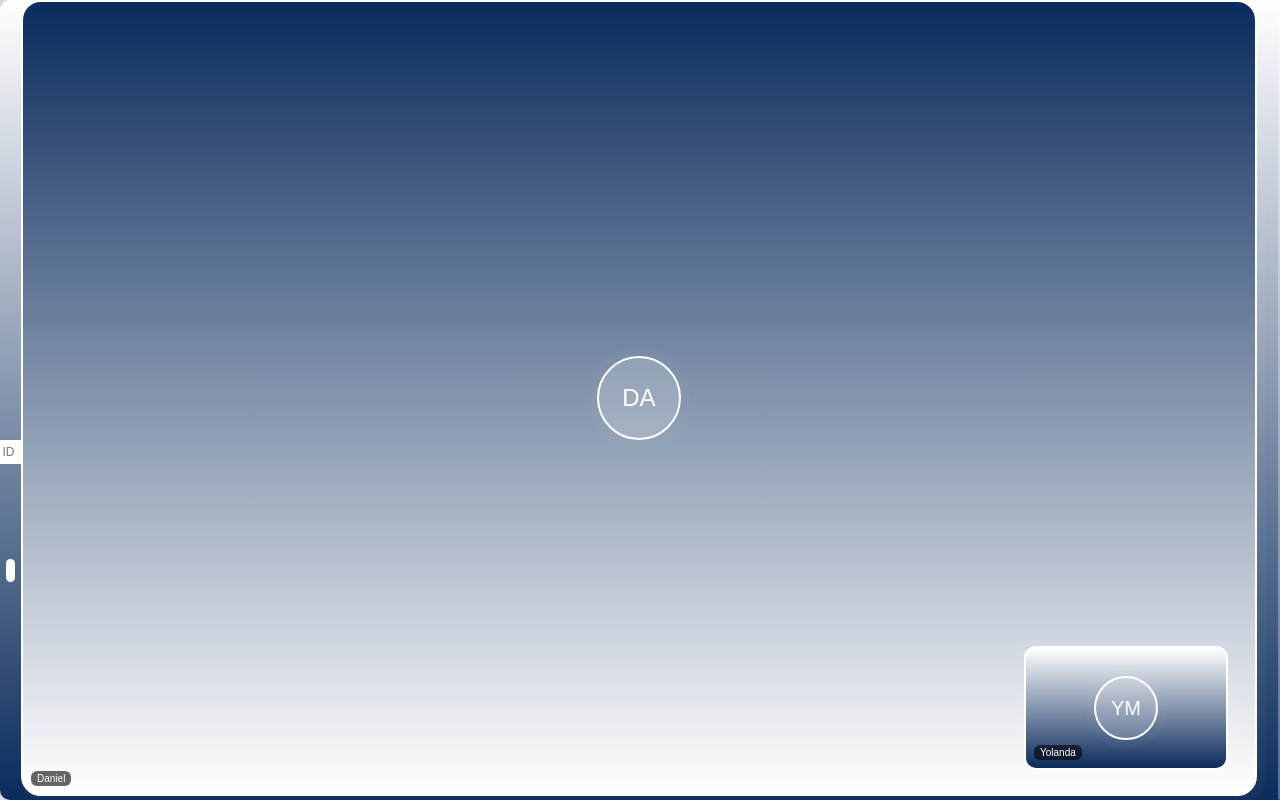
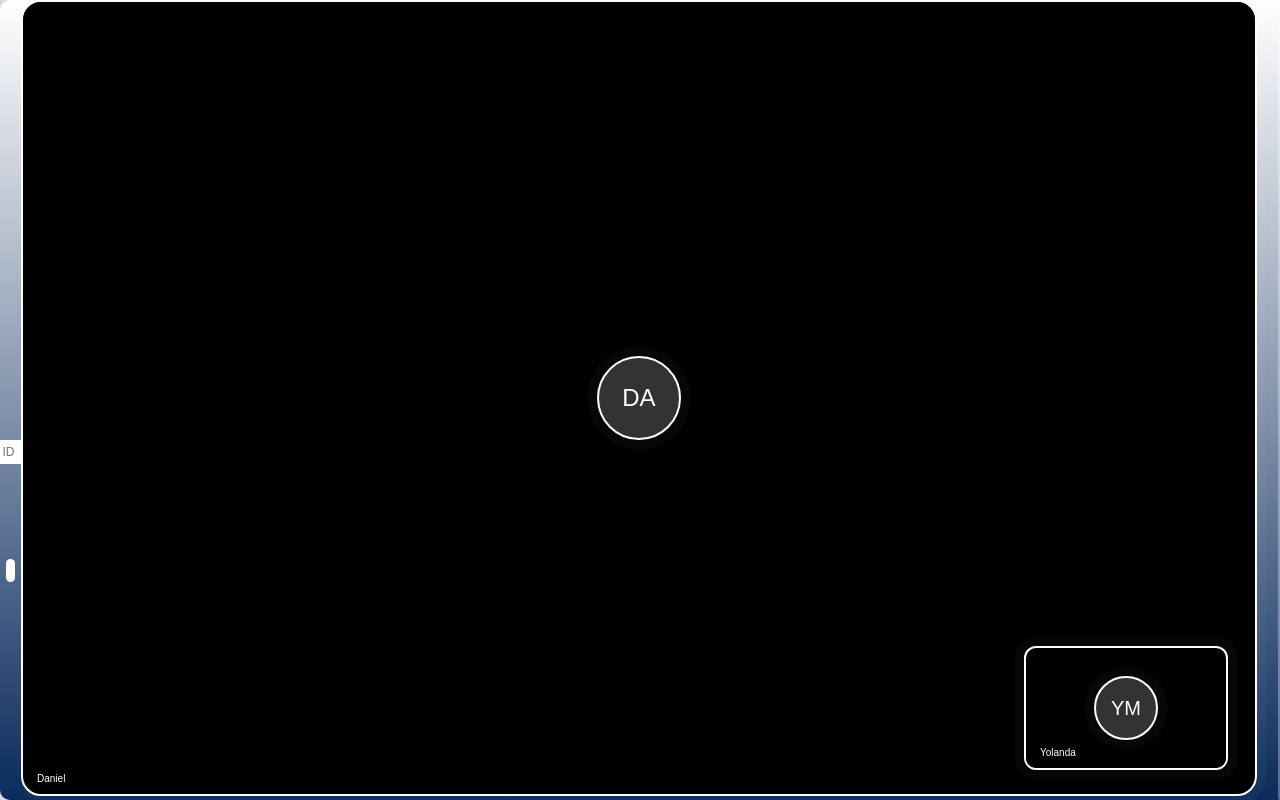
Before and after one commit to TheDann1997/callWindow, a plain HTML site: page index.html in a window 1280 px wide. Drawn offline with Linux system fonts and the light colour scheme.

Commit message:
Update index.html

```diff
--- a/index.html
+++ b/index.html
@@ -91,6 +91,16 @@
       justify-content: center;
       flex-direction: column;
     }
+
+	.video-main video,
+.video-mini video {
+  width: 100%;
+  height: 100%;
+  object-fit: contain;
+  background: black;
+}
+
+
     .screen-share {
       display: none;
       justify-content: center; align-items: center;
```
